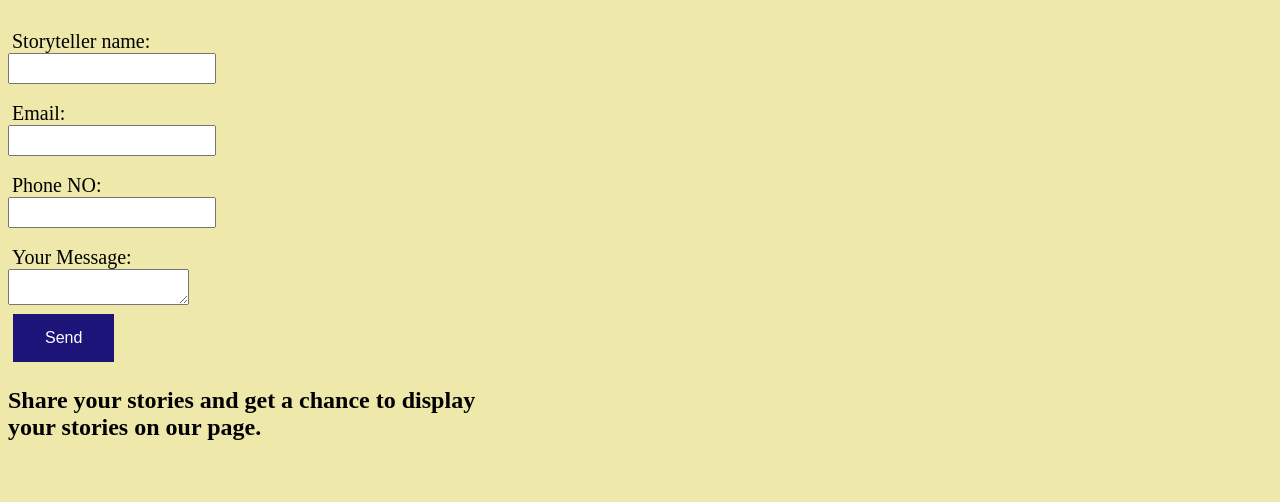
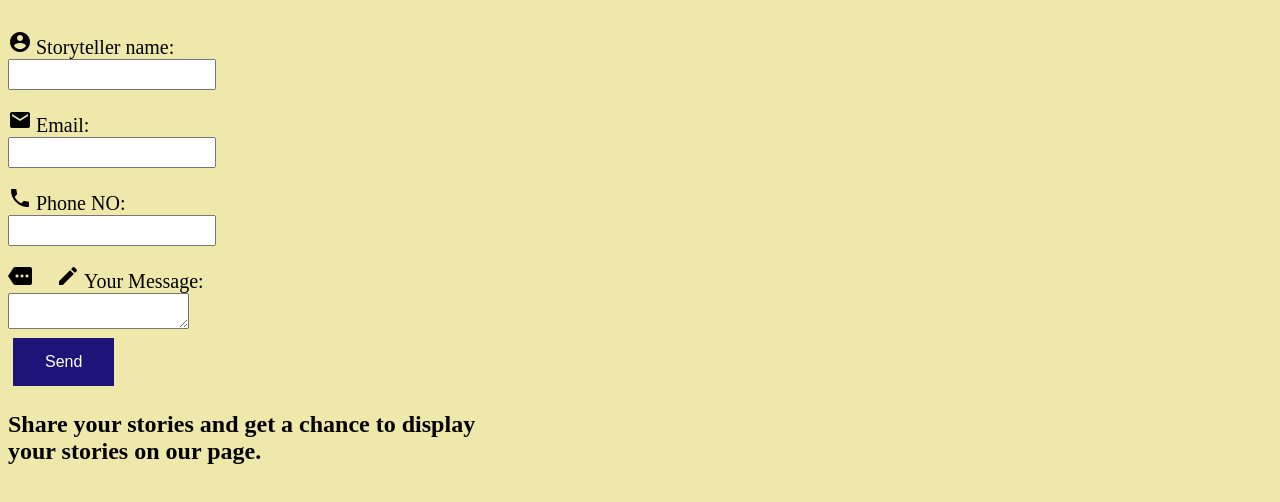
Before and after one commit to Rajdabade2112/storyteller, a plain HTML site: page contact.html in a window 1280 px wide. Shown: the part 254-756 px from the top of the page. Drawn offline with nearby package versions, Linux system fonts and the light colour scheme.

Commit message:
added symbols

```diff
--- a/contact.html
+++ b/contact.html
@@ -35,7 +35,7 @@
         <input type="hidden" name="form-name" value="contact" />
         <div class="row">
         <div class="input-field col s12">
-         <i class="material-icons prefix"></i>
+         <i class="material-icons prefix">account_circle</i>
          <label for="icon_prefix" id="cp1">Storyteller name:</label>
             <br>
         <input class="form" id="icon_prefix" type="text" class="validate" required>
@@ -44,7 +44,7 @@
 
         <div class="row">
         <div class="input-field col s12">
-         <i class="material-icons prefix"></i>
+         <i class="material-icons prefix">email</i>
          <label for="icon_email" id="cp1">Email:</label>
             <br>
         <input class="form" id="icon_email" type="tel" class="validate" required>
@@ -53,7 +53,7 @@
 
         <div class="row">
         <div class="input-field col s12">
-         <i class="material-icons prefix"></i>
+         <i class="material-icons prefix">phone</i>
          <label for="icon_telephone" id="cp1">Phone NO:</label>
             <br>
         <input class="form" id="icon_telephone" type="tel" class="validate" pattern="{9-8-7}[0-9]">
@@ -63,7 +63,7 @@
         <form   class="col s12">
         <div class="row">
         <div class="input-field col s12">
-         <i class="material-icons prefix"></i>
+         <i class="material-icons prefix">more_edit</i>
          <label for="icon_prefix2"  id="cp1" >Your Message:</label>
             <br>
         <textarea id="icon_prefix2" class="materialize-textarea"></textarea>
```
